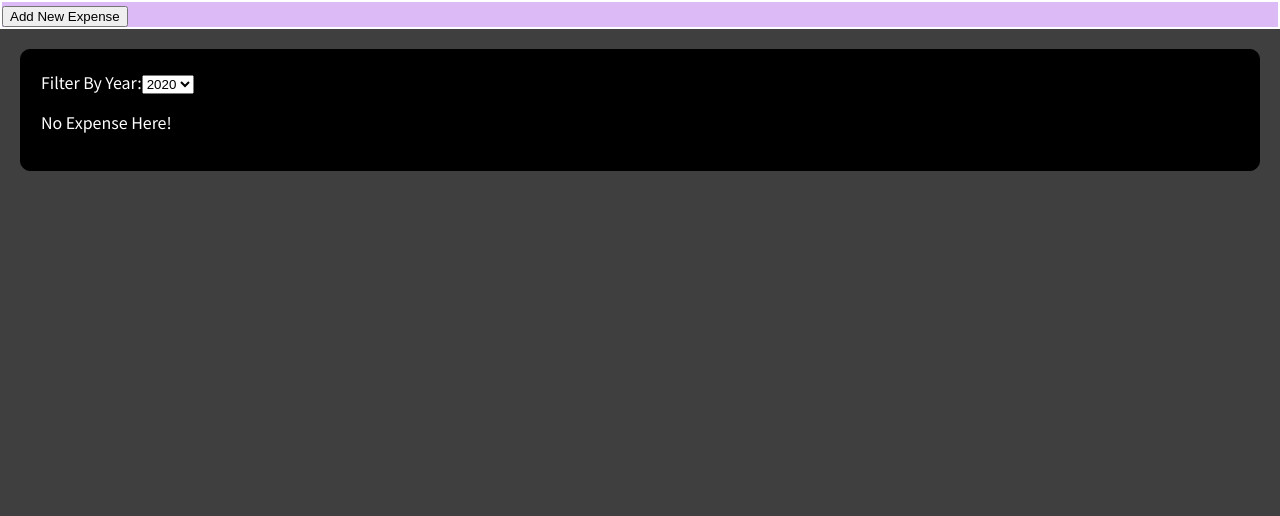
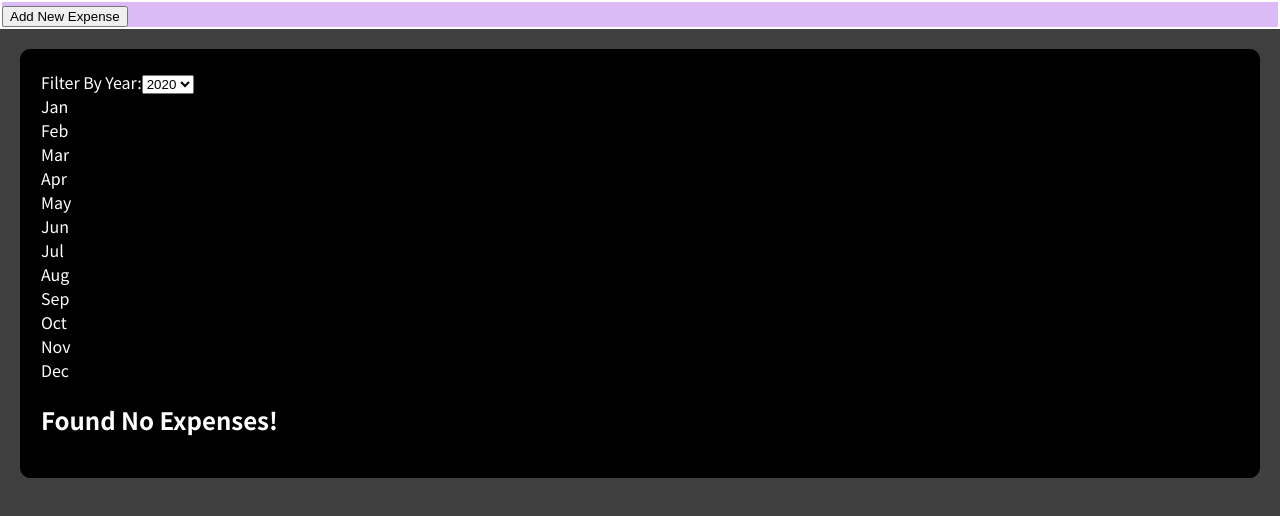
Before and after one commit to Atish280301/React-Project01, a React (Create React App) app: page / in a window 1280 px wide. Shown: the top 516 px of the page. Built offline with nearby package versions, Linux system fonts and the light colour scheme.

Commit message:
Final Commit
Expense Report adding graph of months and end of the project.

```diff
--- /dev/null
+++ b/src/Components/Chart/Chart.js
@@ -0,0 +1,20 @@
+import React from 'react';
+import ChartBar from './ChartBar';
+const Chart = props => {
+    const dataPointValues = props.dataPoints.map(dataPoint => dataPoint.value);
+    const totalMaximum = Math.max(...dataPointValues);
+    return (
+        <div>
+            {props.dataPoints.map(
+                dataPoint =>
+                <ChartBar
+                key = {dataPoint.label}
+                value = {dataPoint.value}
+                maxValue = {totalMaximum}
+                label = {dataPoint.label}
+        />)}
+
+        </div>
+    );
+};
+export default Chart;
--- /dev/null
+++ b/src/Components/Chart/ChartBar.js
@@ -0,0 +1,16 @@
+import React from 'react';
+function ChartBar(props){
+    let barFillHeight = "0%";
+    if(props.maxValue > 0){
+        barFillHeight = Math.round((props.value / props.maxValue) * 100) + '%';
+    }
+    return(
+        <div>
+            <div>
+                <div style={{height: barFillHeight, background: 'lightgreen'}}></div>
+            </div>
+            <div>{props.label}</div>
+        </div>
+    );
+}
+export default ChartBar;
--- a/src/Components/Expense.js
+++ b/src/Components/Expense.js
@@ -1,8 +1,9 @@
-import ExpenseItem from "./ExpenseItem";
 import ExpenseFilter from "./ExpenseFilter";
 import "./Expense.css";
 import Card from "./Card";
 import { useState } from "react";
+import ExpensesList from "./ExpensesList";
+import ExpenseChart from "./ExpenseChart";
 function Expense(props){
     const [filteredYear, setFilteredYear] = useState('2020');
     const filterChnageHandler = selectedYear => {
@@ -14,27 +15,14 @@ function Expense(props){
             return Eexpense.date.getFullYear().toString() === filteredYear;
         }
     );
-    let expensesContent = <p>No Expense Here!</p>;
-    if(filteredExpenses.length > 0){
-        expensesContent = filteredExpenses.map( exp =>{
-            return(
-                <ExpenseItem
-                    key= {exp.id}
-                    title={exp.title}
-                    amount={exp.amount}
-                    date={exp.date}
-                />
-            );
-        }
-        )
-    }
     return (
         <Card className="Big-Box">
             <ExpenseFilter
                 selected = {filteredYear}
                 onChangeFilter={filterChnageHandler}
             />
-            {expensesContent}
+            <ExpenseChart expenses = {filteredExpenses}  />
+            <ExpensesList items={filteredExpenses}/>
         </Card>
     );
 }
--- /dev/null
+++ b/src/Components/ExpenseChart.js
@@ -0,0 +1,25 @@
+import React from 'react';
+import Chart from './Chart/Chart';
+
+function ExpenseChart(props){
+    const chartDataPoints = [
+        {label : 'Jan', value: 0},
+        {label : 'Feb', value: 0},
+        {label : 'Mar', value: 0},
+        {label : 'Apr', value: 0},
+        {label : 'May', value: 0},
+        {label : 'Jun', value: 0},
+        {label : 'Jul', value: 0},
+        {label : 'Aug', value: 0},
+        {label : 'Sep', value: 0},
+        {label : 'Oct', value: 0},
+        {label : 'Nov', value: 0},
+        {label : 'Dec', value: 0},
+    ];
+    for(const expense of props.expenses){
+        const ExpenseMonth = expense.date.getMonth();
+        chartDataPoints[ExpenseMonth].value += expense.amount;
+    }
+    return <Chart dataPoints = {chartDataPoints} />
+}
+export default ExpenseChart;
--- a/src/Components/ExpenseItem.js
+++ b/src/Components/ExpenseItem.js
@@ -8,12 +8,14 @@ function ExpenseItem(props){
         exp("100$");
     };
     return(
+        <li>
             <Card className="SmallBox">
                 <ExpenseDate date = {props.date}/>
                 <p className="title">{props.title}</p>
                 <Card className="amount">{expense}</Card>
                 <button onClick = {del}>Delete</button>
             </Card>
+        </li>
     );
 }
 export default ExpenseItem;
--- /dev/null
+++ b/src/Components/ExpensesList.js
@@ -0,0 +1,23 @@
+// import react, { useState } from 'react';
+import ExpenseItem from './ExpenseItem';
+function ExpensesList(props){
+    if(props.items.length === 0){
+       return <h2>Found No Expenses!</h2>
+    }
+    return(
+        <ul>
+            {props.items.map( exp =>{
+            return(
+                <ExpenseItem
+                    key= {exp.id}
+                    title={exp.title}
+                    amount={exp.amount}
+                    date={exp.date}
+                />
+            );
+        }
+        )}
+        </ul>
+    );
+}
+export default ExpensesList
```
Lines whose indentation alone changed are shown as unchanged.
